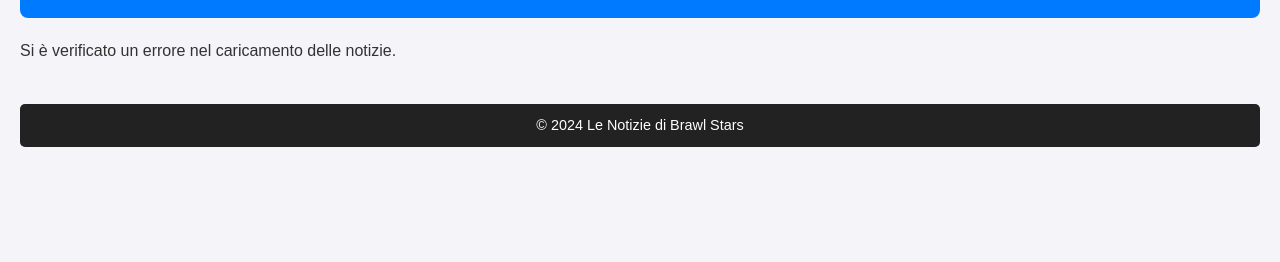
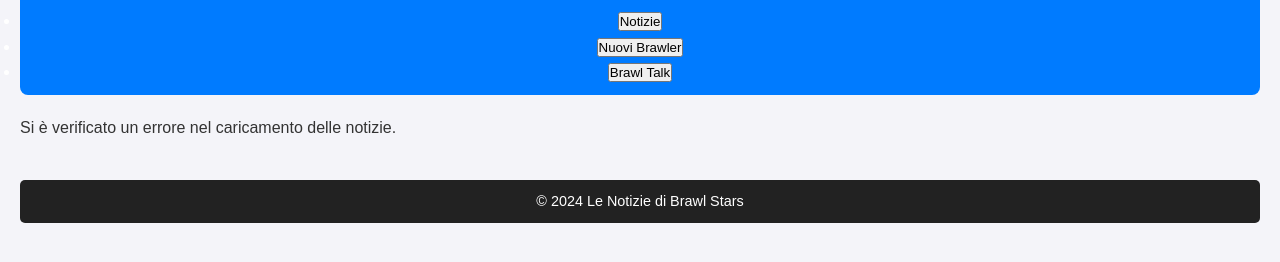
Before and after one commit to nixeret/brawl_stars_information, a plain HTML site: page index.html in a window 1280 px wide. Shown: the part 86-348 px from the top of the page. Drawn offline with Linux system fonts and the light colour scheme; no server answers.

Commit message:
Update index.html

```diff
--- a/index.html
+++ b/index.html
@@ -9,11 +9,21 @@
 <body>
     <header>
         <h1>Le ultime notizie su Brawl Stars</h1>
+        <!-- Menu di navigazione -->
+        <nav>
+            <ul class="menu">
+                <li><button id="notizie-btn" class="menu-btn">Notizie</button></li>
+                <li><button id="brawler-btn" class="menu-btn">Nuovi Brawler</button></li>
+                <li><button id="brawltalk-btn" class="menu-btn">Brawl Talk</button></li>
+            </ul>
+        </nav>
     </header>
 
-    <div id="risultato" class="news-container">
-        <!-- Le notizie verranno caricate qui -->
-    </div>
+    <main>
+        <div id="risultato" class="news-container">
+            <!-- Le notizie verranno caricate qui -->
+        </div>
+    </main>
 
     <footer>
         <p>&copy; 2024 Le Notizie di Brawl Stars</p>
```
